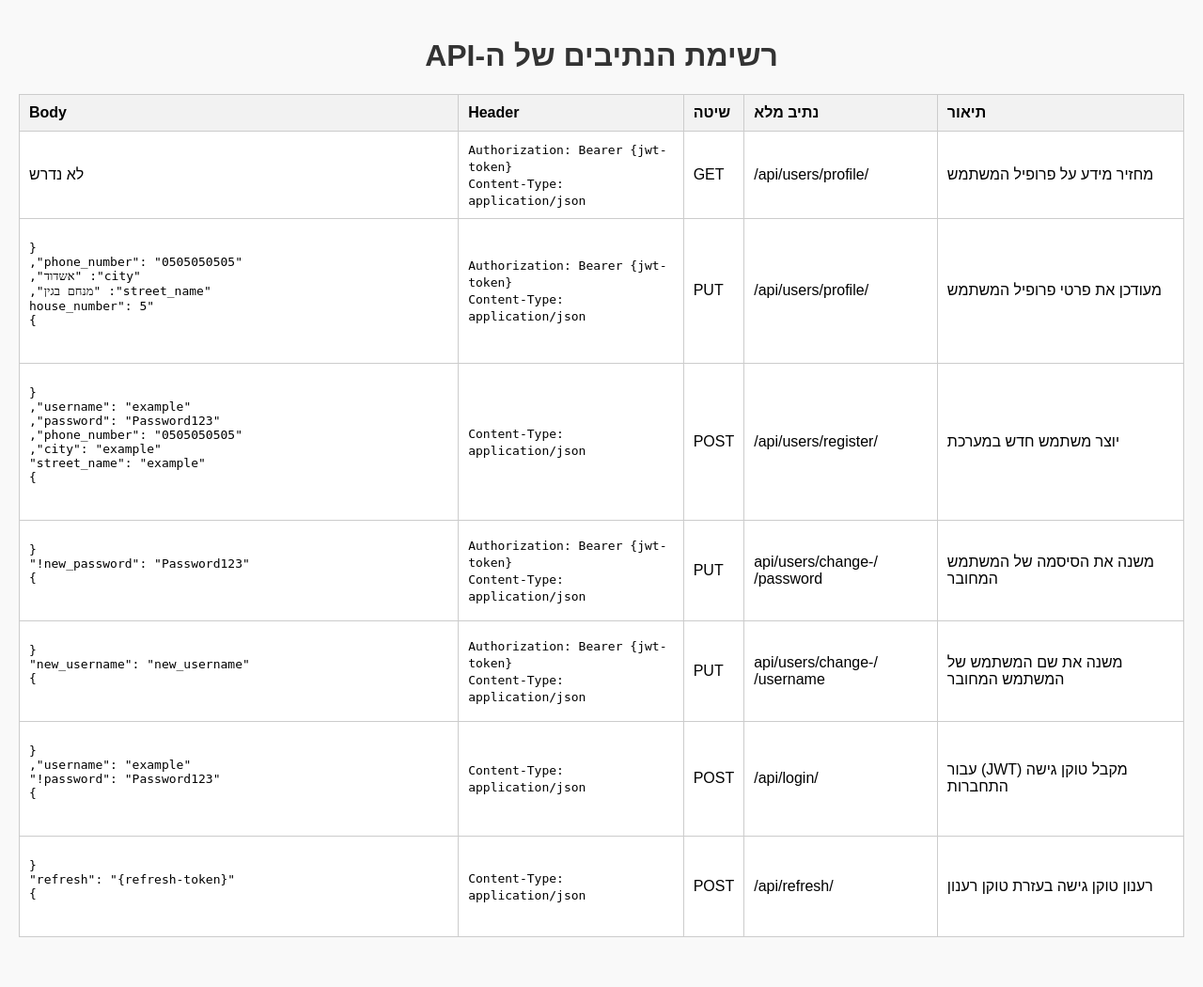
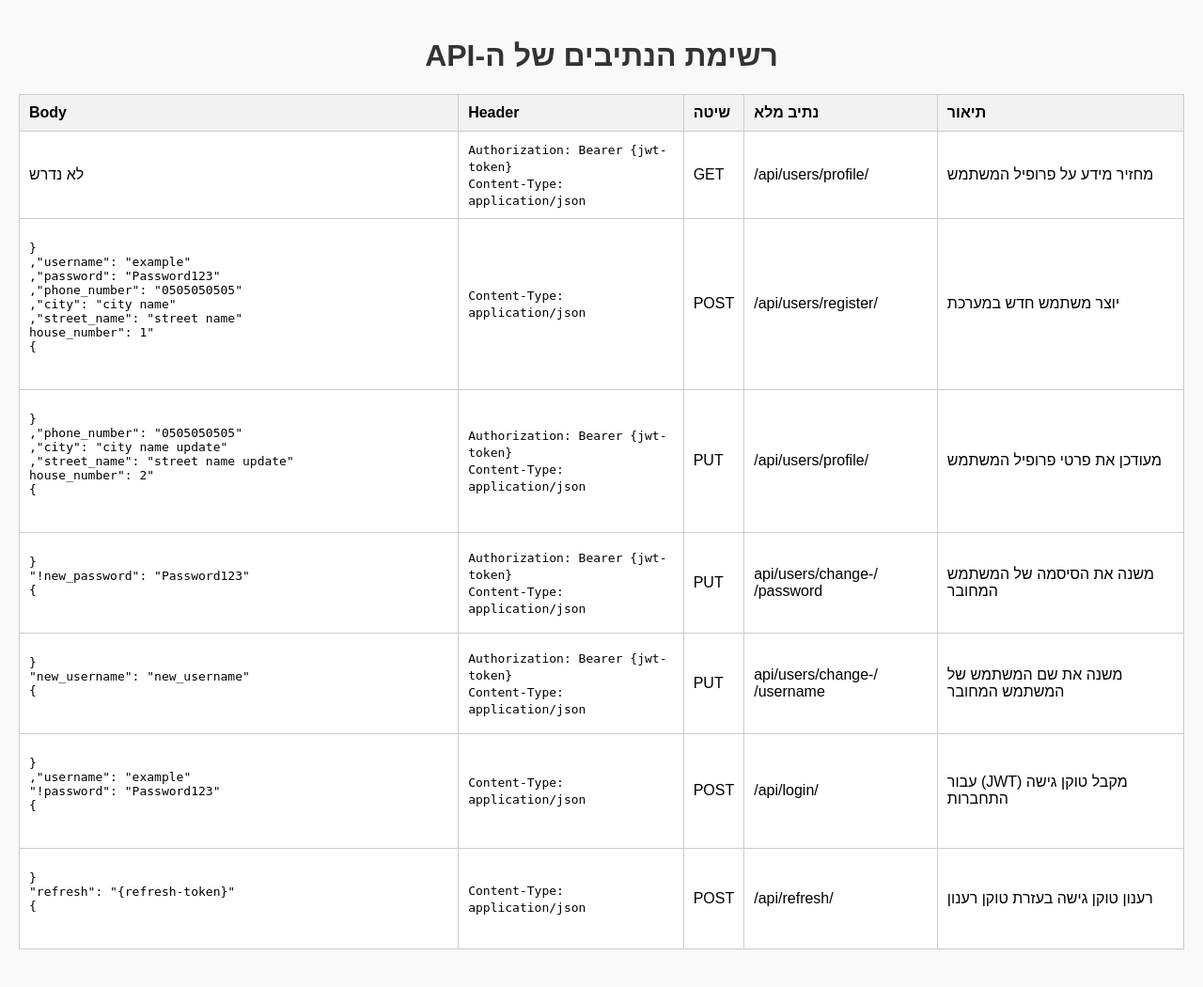
Before and after one commit to razmazlih/UserBase, a Django app: page / in a window 1280 px wide. Shown: the whole page at 94% size. Before the commit the page ends 997 px from the top, so only its background shows below. Run offline with Django 5.2, Linux system fonts and the light colour scheme.

Commit message:
update view html

```diff
--- a/user_base/templates/index.html
+++ b/user_base/templates/index.html
@@ -70,6 +70,24 @@
                 <td>לא נדרש</td>
             </tr>
             <tr>
+                <td>יוצר משתמש חדש במערכת</td>
+                <td>/api/users/register/</td>
+                <td>POST</td>
+                <td><code>Content-Type: application/json</code></td>
+                <td>
+                    <pre>
+                        {
+                            "username": "example",
+                            "password": "Password123",
+                            "phone_number": "0505050505",
+                            "city": "city name",
+                            "street_name": "street name",
+                            "house_number": 1
+                          }
+                    </pre>
+                </td>
+            </tr>
+            <tr>
                 <td>מעודכן את פרטי פרופיל המשתמש</td>
                 <td>/api/users/profile/</td>
                 <td>PUT</td>
@@ -83,27 +101,10 @@
                     <pre>
             {
                 "phone_number": "0505050505",
-                "city": "אשדוד",
-                "street_name": "מנחם בגין",
-                "house_number": 5
+                "city": "city name update",
+                "street_name": "street name update",
+                "house_number": 2
             }
-                    </pre>
-                </td>
-            </tr>
-            <tr>
-                <td>יוצר משתמש חדש במערכת</td>
-                <td>/api/users/register/</td>
-                <td>POST</td>
-                <td><code>Content-Type: application/json</code></td>
-                <td>
-                    <pre>
-                        {
-                            "username": "example",
-                            "password": "Password123",
-                            "phone_number": "0505050505",
-                            "city": "example",
-                            "street_name": "example"
-                          }
                     </pre>
                 </td>
             </tr>
```
